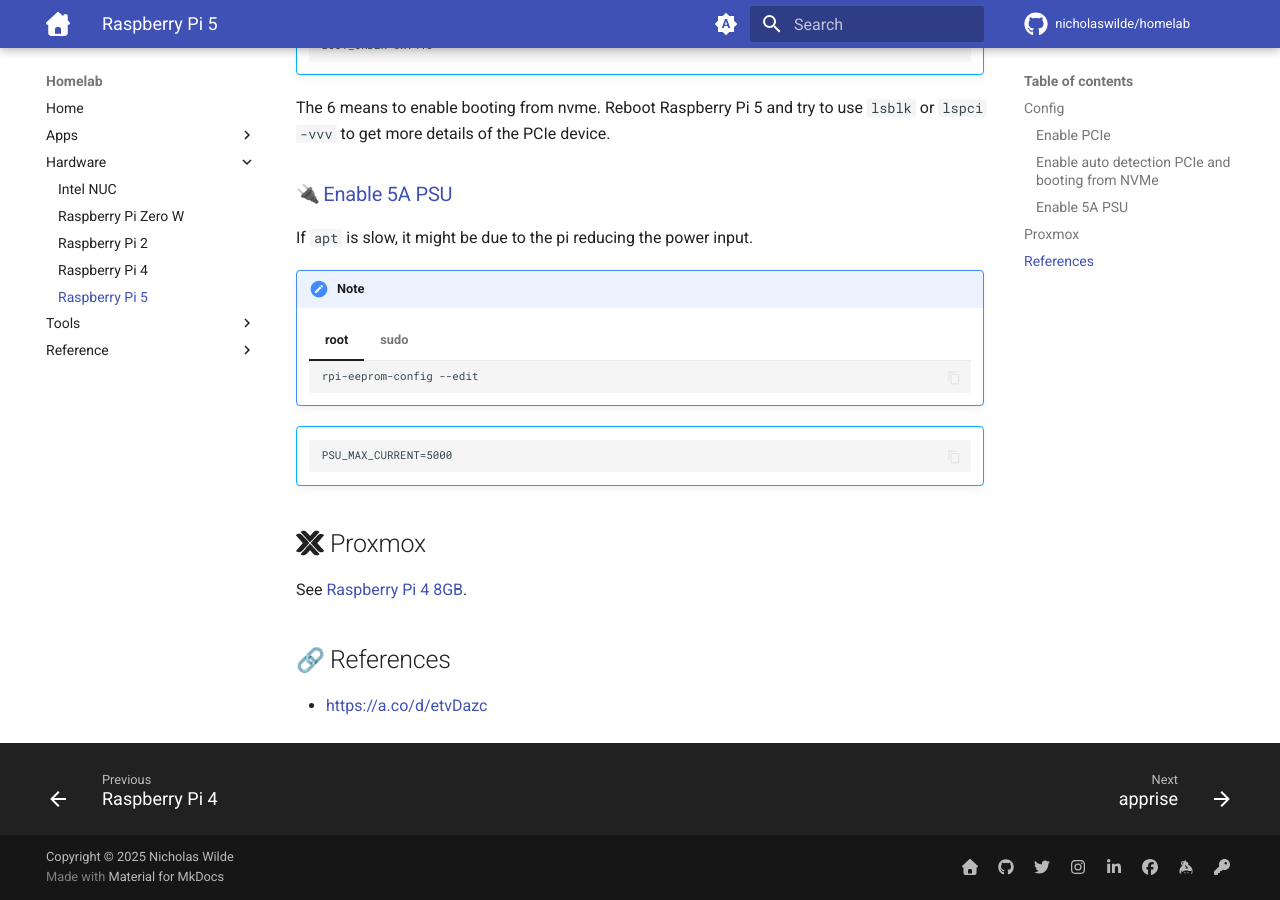
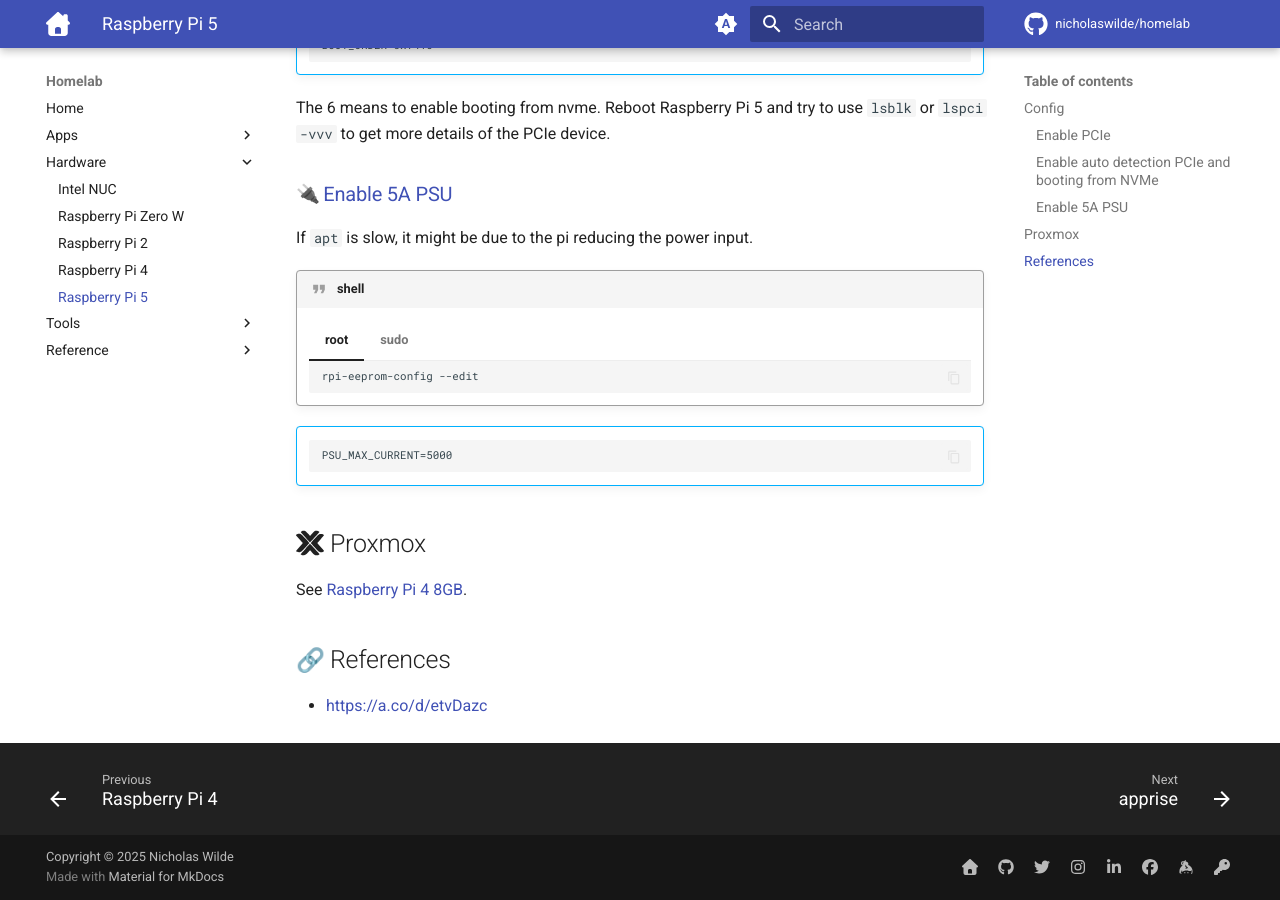
Before and after one commit to nicholaswilde/homelab, an MkDocs documentation site: the page built from docs/hardware/rpi5.md, in a window 1280 px wide and 900 px high, scrolled down 1082 px. Built offline with MkDocs 1.6.1 and Material for MkDocs 9.7.7, drawn with Linux system fonts in a browser that asks for light colours; emoji names are drawn with the system emoji font; comment, search, counter and statistics services are not loaded.

Commit message:
Update rpi5.md

```diff
--- a/docs/hardware/rpi5.md
+++ b/docs/hardware/rpi5.md
@@ -82,7 +82,7 @@
 
 If `apt` is slow, it might be due to the pi reducing the power input.
 
-!!! note
+!!! quote "shell"
 
     === "root"
 
```
